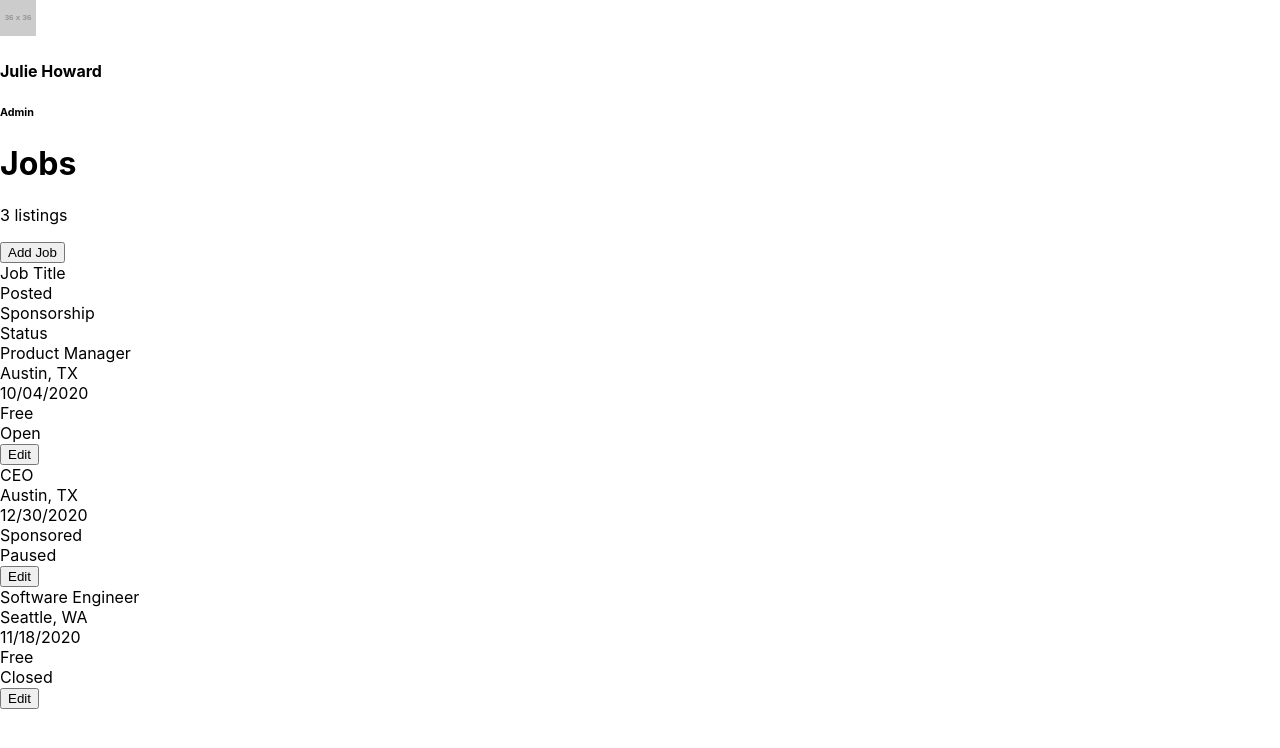
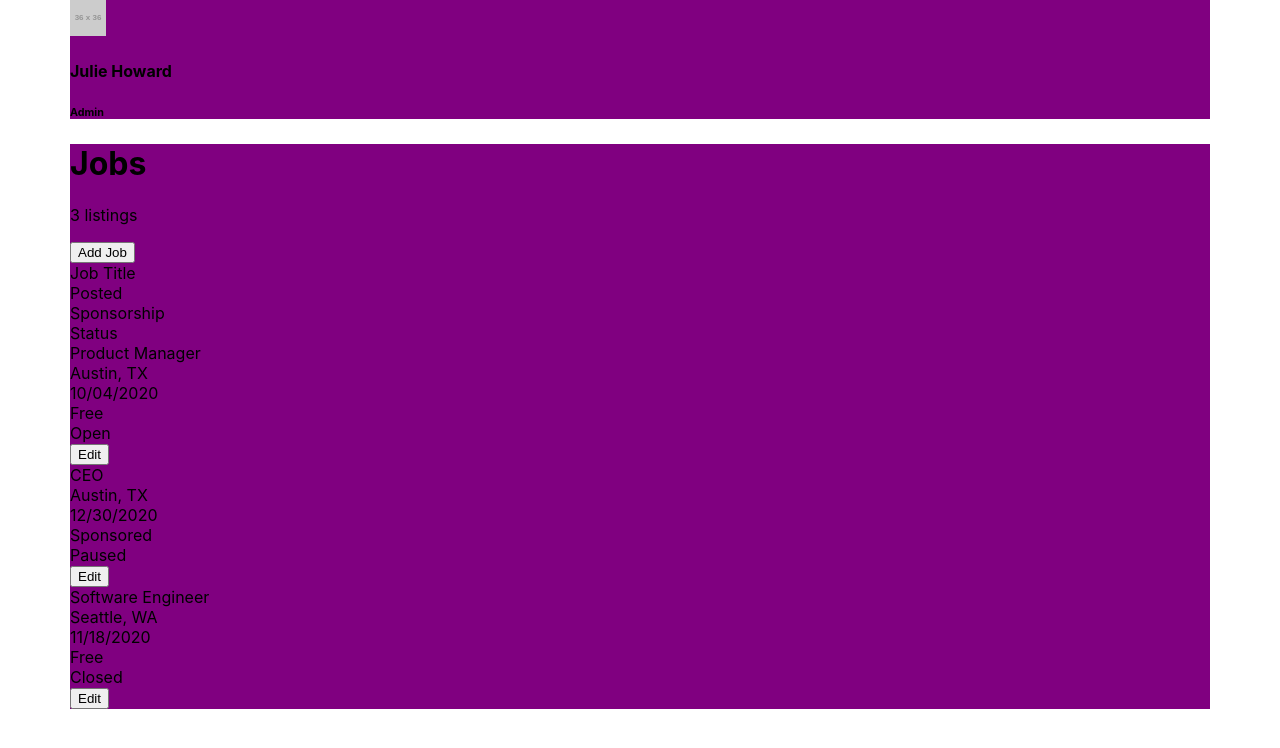
Before and after one commit to christinakerr/frontend-exercise, a React (Create React App) app: page / in a window 1280 px wide. Shown: the top 748 px of the page. Built offline with nearby package versions, Linux system fonts and the light colour scheme.

Commit message:
Added media queries to main and header for responsiveness

```diff
--- a/src/index.css
+++ b/src/index.css
@@ -6,3 +6,50 @@ body {
   -webkit-font-smoothing: antialiased;
   -moz-osx-font-smoothing: grayscale;
 }
+
+main, header {
+  margin: 0 auto;
+  background-color: purple;
+}
+
+@media (min-width: 320px) {
+  main, header {
+    max-width: 310px;
+  }
+}
+
+@media (min-width: 425px) {
+  main, header {
+    max-width: 400px;
+  }
+}
+
+@media (min-width: 576px) {
+  main, header {
+    max-width: 540px;
+  }
+}
+
+@media (min-width: 768px) {
+  main, header {
+    max-width: 720px;
+  }
+}
+
+@media (min-width: 992px) {
+  main, header {
+    max-width: 960px;
+  }
+}
+
+@media (min-width: 1200px) {
+  main, header {
+    max-width: 1140px;
+  }
+}
+
+@media (min-width: 1400px) {
+  main, header {
+    max-width: 1320px;
+  }
+}
```
